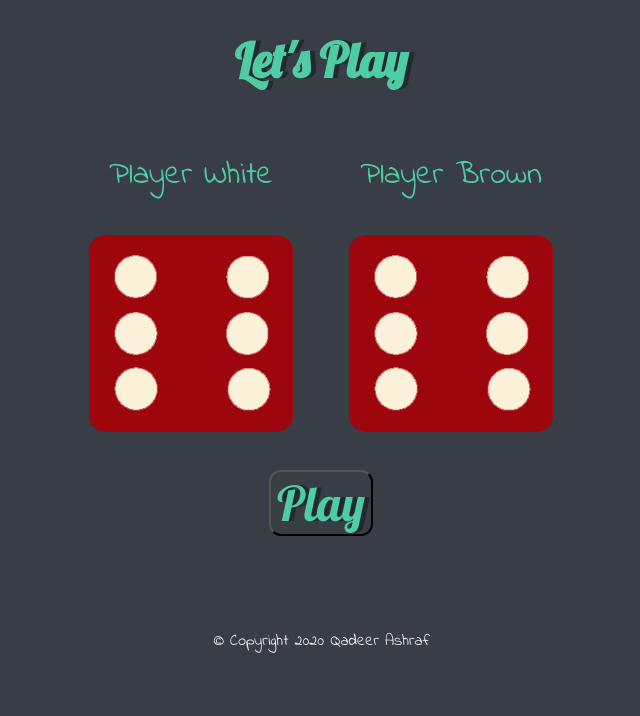
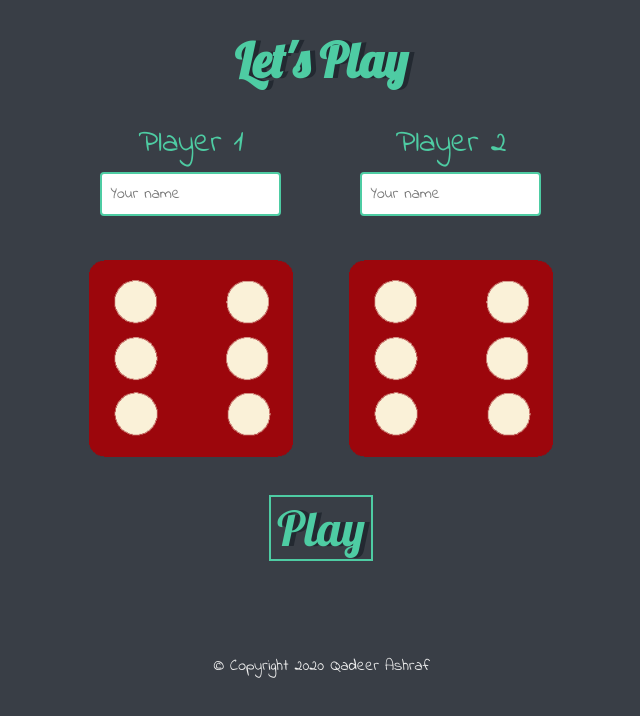
Before and after one commit to qashrafdk/dicee, a plain HTML site: page index.html in a window 1280 px wide. Shown: the whole page, without its empty margins (319-959 px from the left). Drawn offline with Linux system fonts and the light colour scheme.

Commit message:
Player with names

```diff
--- a/index.html
+++ b/index.html
@@ -13,12 +13,18 @@
       <h1>Let's Play</h1>
 
       <div class="dice">
-        <p>Player White</p>
+        <p>Player 1</p>
+        <p class="input-name">
+          <input type="text"  id="player1Name" placeholder="Your name">
+        </p>
         <img class="img1" src="images/dice6.png">
       </div>
 
       <div class="dice">
-        <p>Player Brown</p>
+        <p>Player 2</p>
+        <p class="input-name">
+          <input type="text" id="player2Name"  placeholder="Your name">
+        </p>
         <img class="img2" src="images/dice6.png">
       </div>
 
--- a/index.js
+++ b/index.js
@@ -20,10 +20,14 @@
 
   //If player 1 wins
   if (randomNumber1 > randomNumber2) {
-    document.querySelector("h1").innerHTML = "🚩 Play White Wins!";
+    document.querySelector("h1").innerHTML =
+    "🚩 " + document.getElementById("player1Name").value + " Wins!";
+
+    document.getElementById("player1Name").innerText;
   }
   else if (randomNumber2 > randomNumber1) {
-    document.querySelector("h1").innerHTML = "Player Brown Wins! 🚩";
+    document.querySelector("h1").innerHTML =
+    document.getElementById("player2Name").value + " Wins! 🚩";
   }
   else {
     document.querySelector("h1").innerHTML = "Draw!";
--- a/styles.css
+++ b/styles.css
@@ -26,6 +26,7 @@ p {
   font-size: 2rem;
   color: #4ECCA3;
   font-family: 'Indie Flower', cursive;
+  margin: 0;
 }
 
 img {
@@ -47,20 +48,33 @@ footer {
   font-size: 3rem;
   color: #4ECCA3;;
   background-color:transparent;
-  border-radius: 12px
+  border:2px solid #4ECCA3;
 }
 
 .btn:hover {
-  color: rgb(4, 250, 168);;
+  color: rgb(4, 250, 168);
+  border-color: #4ECCA3;
+  box-shadow:0 0 8px 0 #4ECCA3;
 }
 
-.button {
-  background-color: #4CAF50; /* Green */
-  border: none;
-  color: white;
-  padding: 15px 32px;
-  text-align: center;
-  text-decoration: none;
-  display: inline-block;
-  font-size: 16px;
+
+input[type=text]{
+  font-family: 'Indie Flower', cursive;
+  border:2px solid #4ECCA3;
+  border-radius:4px;
+  outline:none;
+  padding:8px;
+  box-sizing:border-box;
+  transition:.3s;
+  color: #4ECCA3;;
+  font-size: 1rem;
 }
+
+input[type=text]:focus{
+  border-color: #4ECCA3;
+  box-shadow:0 0 8px 0 #4ECCA3;
+}
+
+.input-name {
+  margin-bottom: 40px;
+}
```
